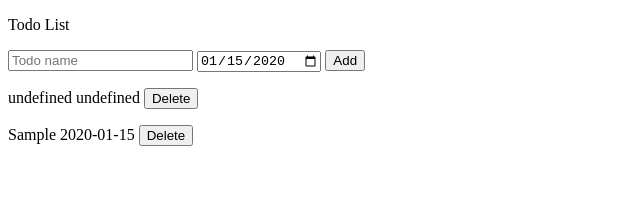
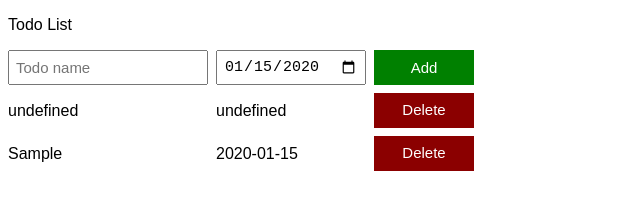
Before and after one commit to Juanchaka/JS-Projects, a plain HTML site: page JSproj/TodoProj/Todo.html in a window 1280 px wide. Both pictures are taken after typing "Sample", "2020-01-15" into the empty fields and a click on the button "Add". Shown: the whole page, without its empty margins (0-640 px from the left). Drawn offline with Linux system fonts and the light colour scheme.

Commit message:
Added CSS to finish the basic todolist project

```diff
--- a/JSproj/TodoProj/Todo.css
+++ b/JSproj/TodoProj/Todo.css
@@ -0,0 +1,39 @@
+body {
+    font-family: Arial, Helvetica, sans-serif;
+}
+
+.divGrid, .inputGrid {
+    display: grid;
+    grid-template-columns: 200px 150px 100px;
+    column-gap: 8px;
+    row-gap: 8px;
+    align-items: center;
+}
+
+.inputGrid {
+    margin-bottom: 8px;
+    align-items: stretch;
+}
+
+.inputText, .inputDate{
+    font-size: 15px;
+    padding: 6px;
+}
+
+.add-btn {
+    background-color: green;
+    color: white;
+    border: none;
+    font-size: 15px;
+    cursor: pointer;
+}
+
+.delete-btn {
+    background-color: darkred;
+    font-size: 15px;
+    color: white;
+    border: none;
+    cursor: pointer;
+    padding-top: 8px;
+    padding-bottom: 10px;
+}
--- a/JSproj/TodoProj/Todo.html
+++ b/JSproj/TodoProj/Todo.html
@@ -2,15 +2,17 @@
 <html>
 <head>
     <title>Todo List</title>
-    <link rel="sytlesheet" href="Todo.css">
+    <link rel="stylesheet" href="Todo.css">
 </head>
 
 <body>
     <p>Todo List</p>
-    <input class="inputText" placeholder="Todo name">
-    <input class="inputDate" type="date">
-    <button onclick="addToList()">Add</button>
-    <div class="addToDiv"></div>
+    <div class="inputGrid">
+        <input class="inputText" placeholder="Todo name">
+        <input class="inputDate" type="date">
+        <button class="add-btn" onclick="addToList()">Add</button>
+    </div>
+    <div class="addToDiv divGrid"></div>
 
 
 
--- a/JSproj/TodoProj/Todo.js
+++ b/JSproj/TodoProj/Todo.js
@@ -5,12 +5,8 @@ displayOnPage = () => {
 
     for(i=0;i<todoList.length; i++) {
         const todoItem = todoList[i];
-        const { name, dueDate } = todoItem;
-        const html = `
-        <p>
-        ${name} ${dueDate}
-        <button onclick="removeFromList();">Delete</button>
-        </p>`;
+        const {name, dueDate} = todoItem;
+        const html = `<div>${name}</div> <div>${dueDate}</div> <button class="delete-btn" onclick="removeFromList(${i});">Delete</button></div>`;
         todoListHTML += html;
         document.querySelector(".addToDiv").innerHTML = todoListHTML;
     };
```
